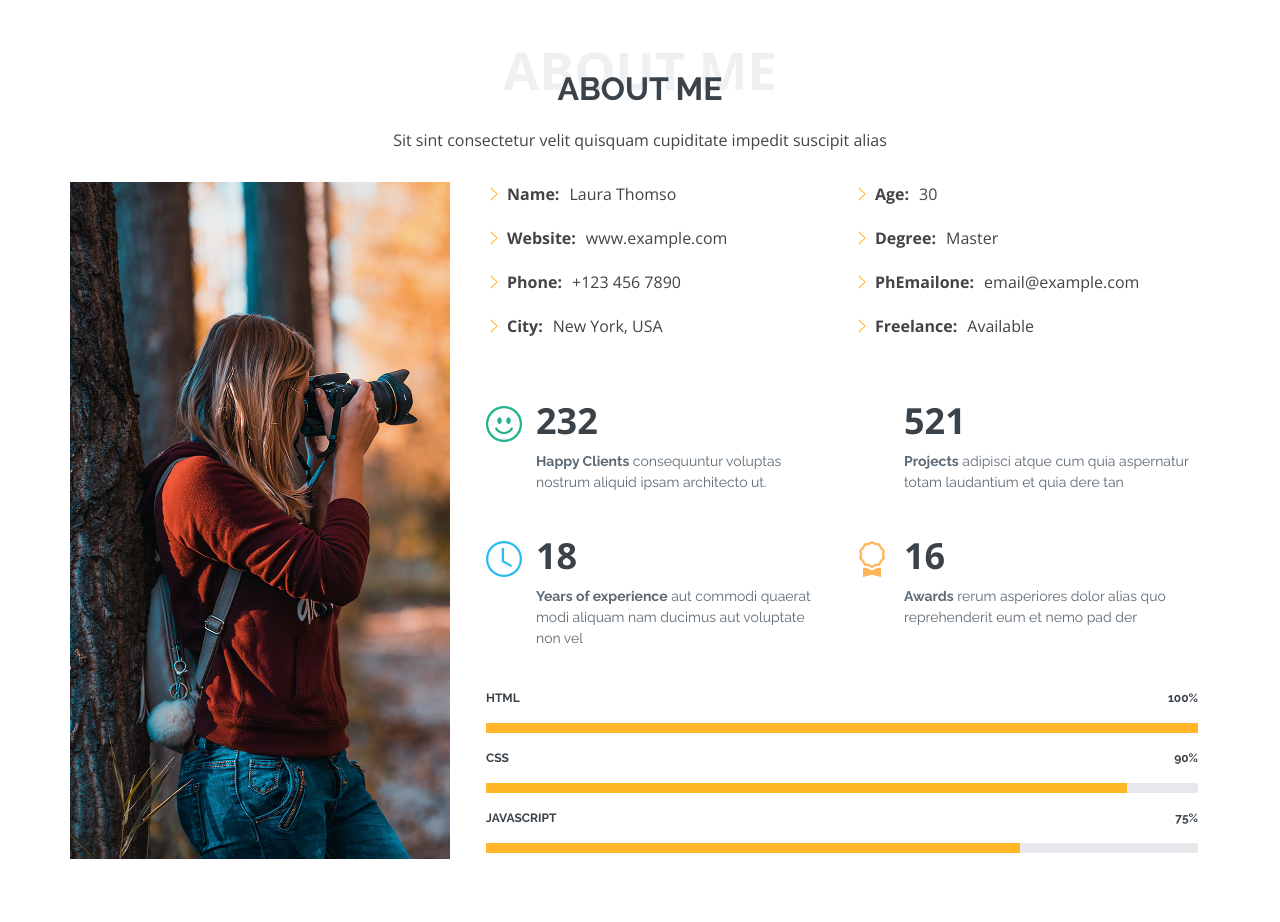
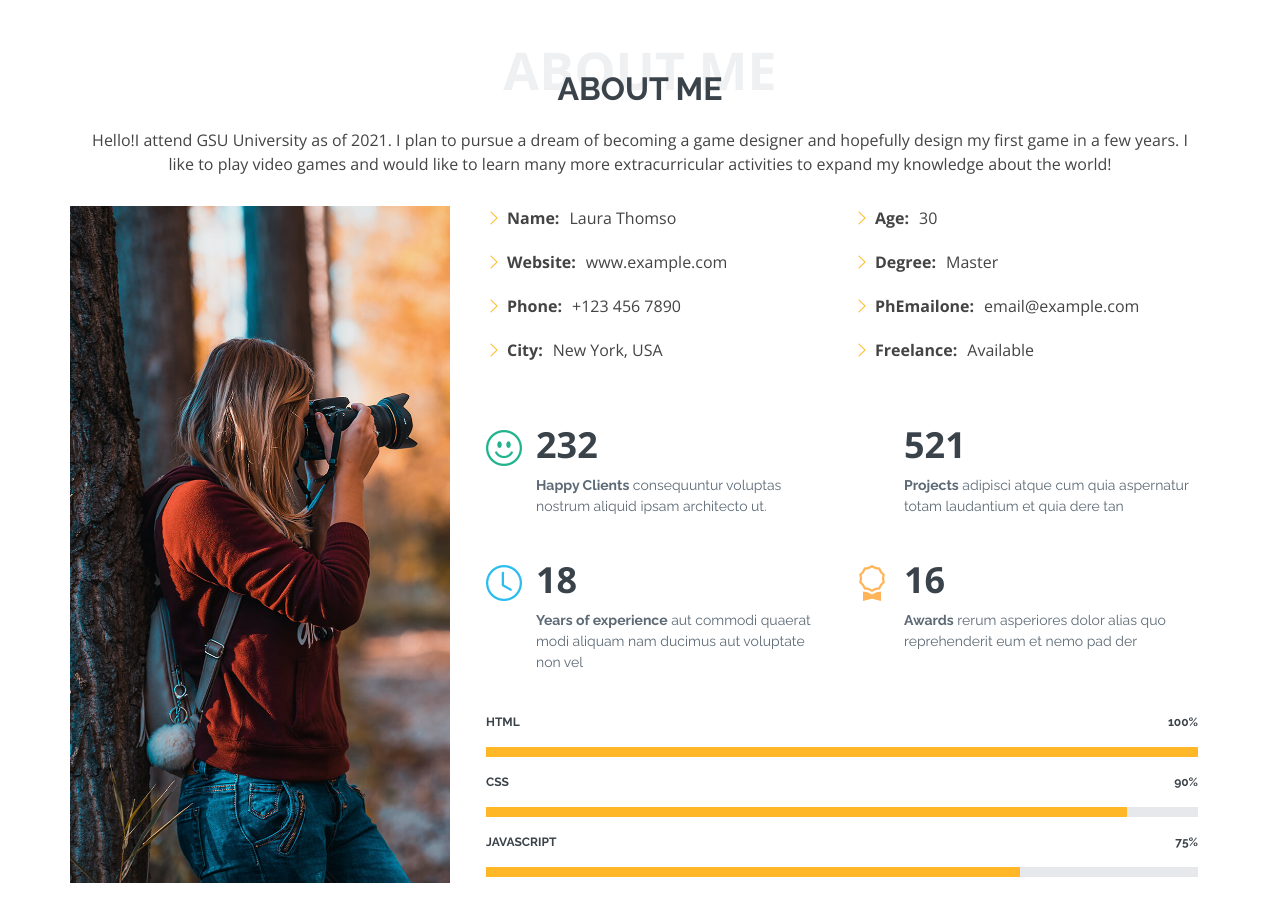
Before and after one commit to Jhonnyla/JhonatanLopez, a plain HTML site: page index.html in a window 1280 px wide. Shown: the part 820-1742 px from the top of the page. Drawn offline with nearby package versions, Linux system fonts and the light colour scheme.

Commit message:
Update index.html

```diff
--- a/index.html
+++ b/index.html
@@ -88,7 +88,7 @@
         <div class="section-title">
           <span>About Me</span>
           <h2>About Me</h2>
-          <p>Sit sint consectetur velit quisquam cupiditate impedit suscipit alias</p>
+          <p>Hello!I attend GSU University as of 2021. I plan to pursue a dream of becoming a game designer and hopefully design my first game in a few years. I like to play video games and would like to learn many more extracurricular activities to expand my knowledge about the world! </p>
         </div>
 
         <div class="row">
```
